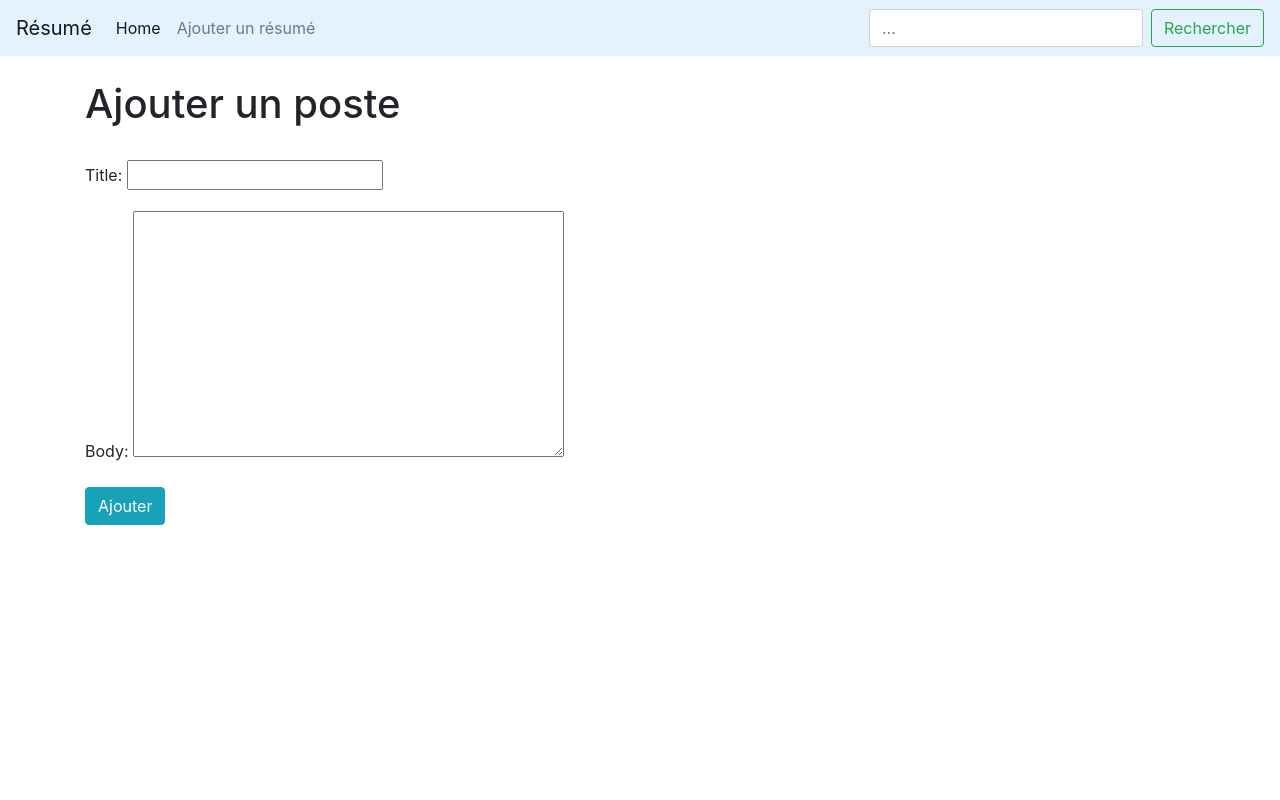
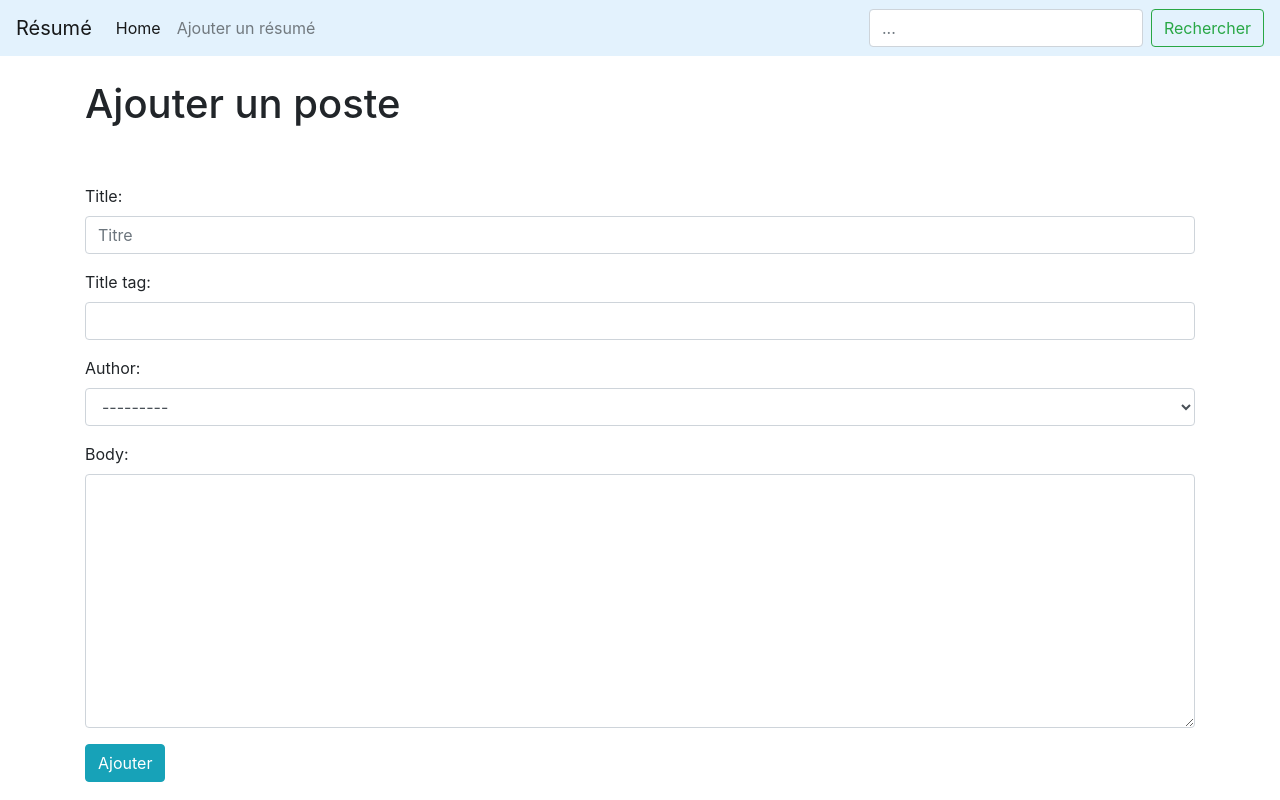
Before and after one commit to Myriuss/Plateforme_resume, a Django app: page /add_post/ in a window 1280 px wide. Run offline with Django 4.2, Linux system fonts and the light colour scheme; data comes from the database, SQL or seed files in the repository.

Commit message:
:white_check_mark: bootstrap added for forms

```diff
--- /dev/null
+++ b/blog/LeBlog/forms.py
@@ -0,0 +1,14 @@
+from django import forms
+from .models import Post
+
+class PostForm(forms.ModelForm):
+    class Meta:
+        model = Post
+        fields = ('title', 'title_tag', 'author', 'body')
+
+        widgets = {
+            'title': forms.TextInput(attrs={'class': 'form-control', 'placeholder': 'Titre'}),
+            'title_tag': forms.TextInput(attrs={'class': 'form-control'}),
+            'author': forms.Select(attrs={'class': 'form-control'}),
+            'body': forms.Textarea(attrs={'class': 'form-control'}),
+        }
--- a/blog/LeBlog/templates/add_post.html
+++ b/blog/LeBlog/templates/add_post.html
@@ -3,12 +3,14 @@
 {% block content %}
 
 <h1>Ajouter un poste</h1>
-<br/>
-<form method="POST">
-    {% csrf_token %}
-    {{ form.as_p }}
-    <button class="btn btn-info">Ajouter</button>
-</form>
+<br/><br/>
+<div class="form-group">
+    <form method="POST">
+        {% csrf_token %}
+        {{ form.as_p }}
+        <button class="btn btn-info">Ajouter</button>
+    </form>
+</div>
 
 
 {% endblock %}
--- a/blog/LeBlog/views.py
+++ b/blog/LeBlog/views.py
@@ -1,6 +1,7 @@
 from django.shortcuts import render
 from django.views.generic import ListView, DetailView, CreateView
 from .models import Post
+from .forms import PostForm
 
 
 # listView allows to list a query set to the datebase
@@ -20,6 +21,7 @@ class PostDetailView(DetailView):
 
 class AddPostView(CreateView):
     model = Post
+    form_class = PostForm
     template_name = 'add_post.html'
     #fields = '__all__'
-    fields = ('title', 'body')
+    #fields = ('title', 'body')
```
